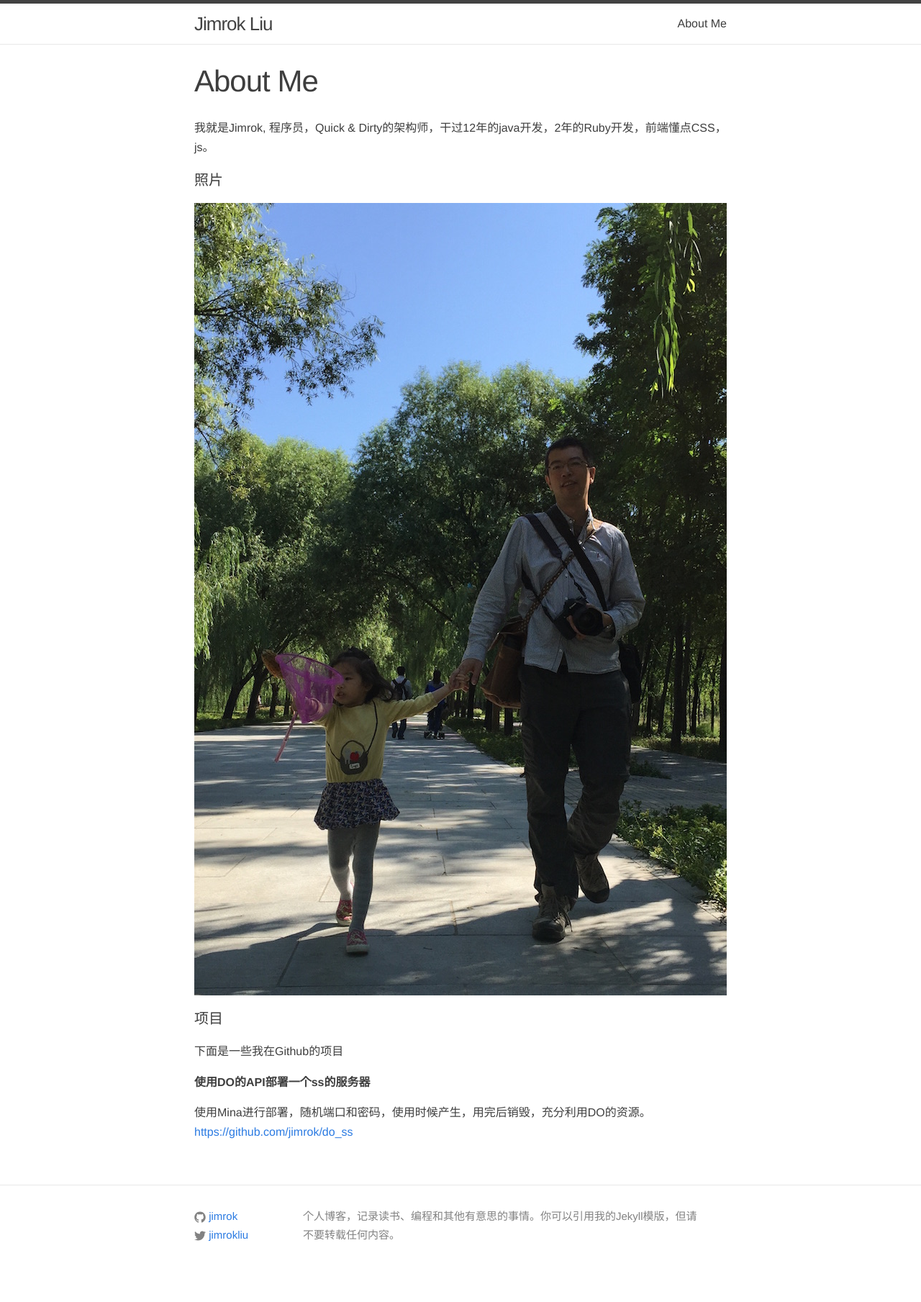
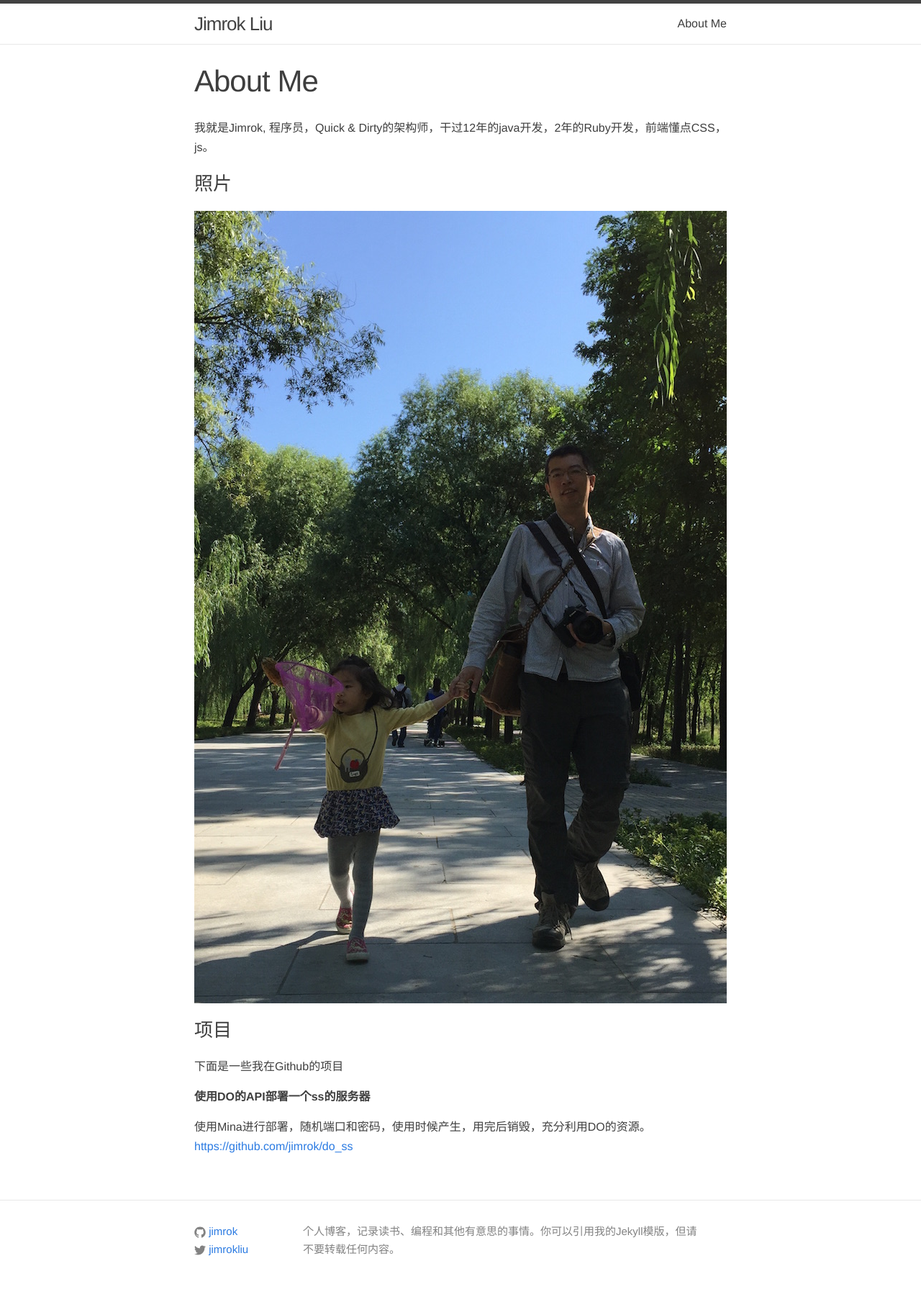
Before and after one commit to jimrok/jimrok.github.io, a Jekyll site: the page built from about.md, in a window 1280 px wide. Shown: the whole page at 72% size. Built offline with Jekyll 4.4.1, drawn with Linux system fonts in a browser that asks for light colours; Markdown is read by kramdown in place of the engine named in the settings; before the commit the page ends 1788 px from its top, so only the background shows below that.

```diff
--- a/about.md
+++ b/about.md
@@ -6,11 +6,11 @@ permalink: /about/
 
 我就是Jimrok, 程序员，Quick & Dirty的架构师，干过12年的java开发，2年的Ruby开发，前端懂点CSS，js。
 
-####照片
+### 照片
 
 ![照片](/images/about_me.jpg)
 
-####项目
+### 项目
 
 下面是一些我在Github的项目
 
```
